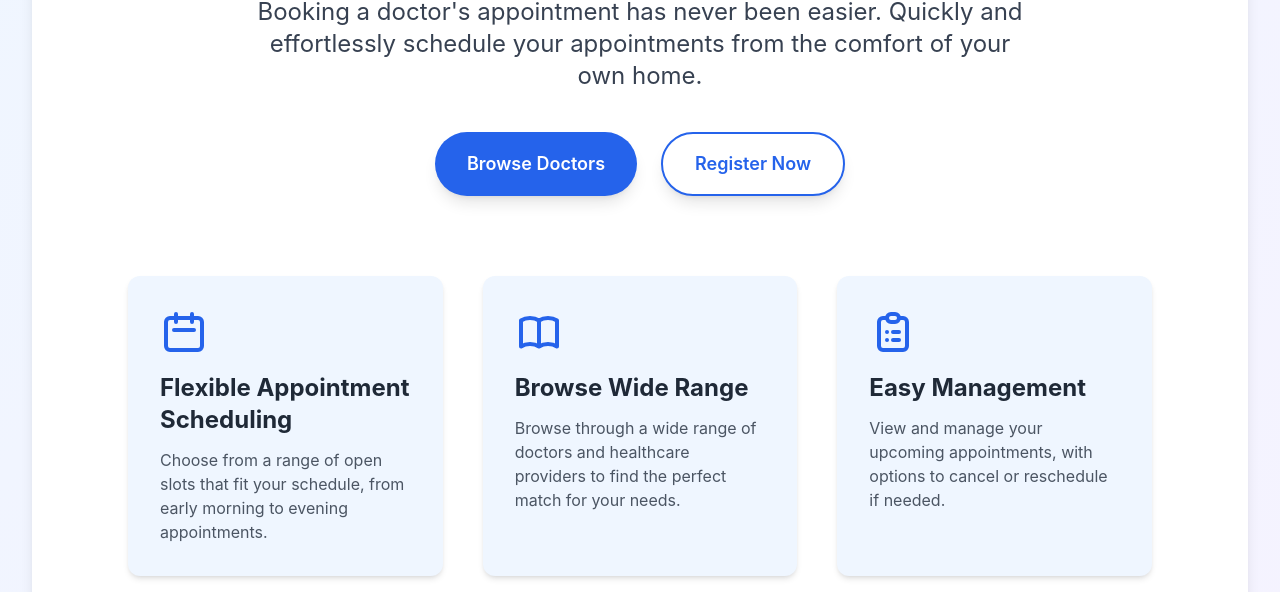
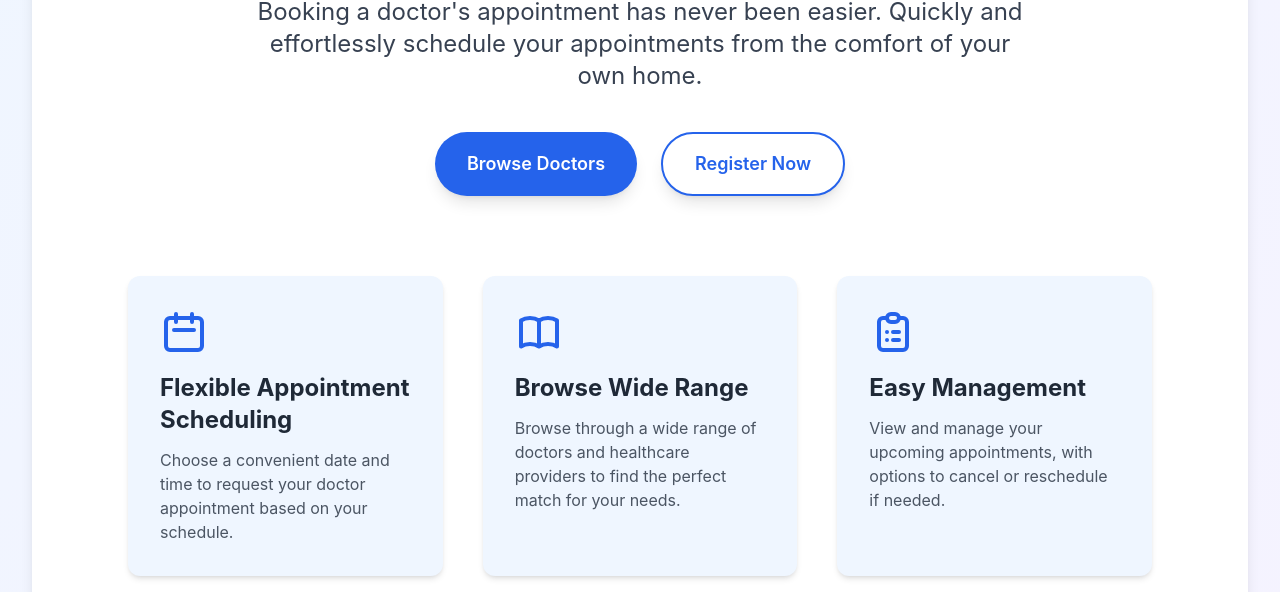
Before and after one commit to Sravanthi267/DocSpot-Seamless-Appointment-Booking-for-Health, a plain HTML site: page project1.html in a window 1280 px wide. Shown: the part 360-952 px from the top of the page. Drawn offline with nearby package versions, Linux system fonts and the light colour scheme.

```diff
--- a/project1.html
+++ b/project1.html
@@ -124,7 +124,7 @@
                 <div class="bg-blue-50 p-8 rounded-xl shadow-md text-left hover-card-lift transition duration-300">
                     <svg class="w-12 h-12 text-blue-600 mb-4" fill="none" stroke="currentColor" viewBox="0 0 24 24" xmlns="http://www.w3.org/2000/svg"><path stroke-linecap="round" stroke-linejoin="round" stroke-width="2" d="M8 7V3m8 4V3m-9 8h10M5 21h14a2 2 0 002-2V7a2 2 0 00-2-2H5a2 2 0 00-2 2v12a2 2 0 002 2z"></path></svg>
                     <h3 class="text-2xl font-bold text-gray-800 mb-3 hover:text-blue-700 transition duration-300">Flexible Appointment Scheduling</h3>
-                    <p class="text-gray-600">Choose from a range of open slots that fit your schedule, from early morning to evening appointments.</p>
+                    <p class="text-gray-600">Choose a convenient date and time to request your doctor appointment based on your schedule.</p>
                 </div>
                 <div class="bg-blue-50 p-8 rounded-xl shadow-md text-left hover-card-lift transition duration-300">
                     <svg class="w-12 h-12 text-blue-600 mb-4" fill="none" stroke="currentColor" viewBox="0 0 24 24" xmlns="http://www.w3.org/2000/svg"><path stroke-linecap="round" stroke-linejoin="round" stroke-width="2" d="M12 6.253v13m0-13C10.832 5.477 9.246 5 7.5 5S4.168 5.477 3 6.253v13C4.168 18.477 5.754 18 7.5 18s3.332.477 4.5 1.253m0-13C13.168 5.477 14.754 5 16.5 5c1.747 0 3.332.477 4.5 1.253v13C19.832 18.477 18.246 18 16.5 18c-1.746 0-3.332.477-4.5 1.253"></path></svg>
```
